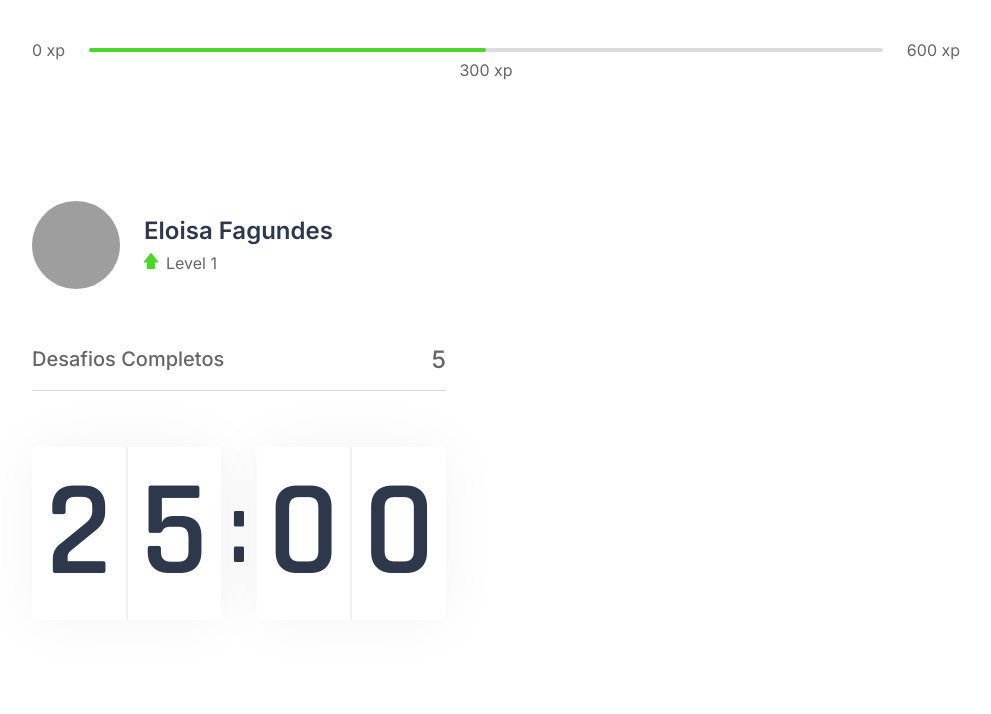
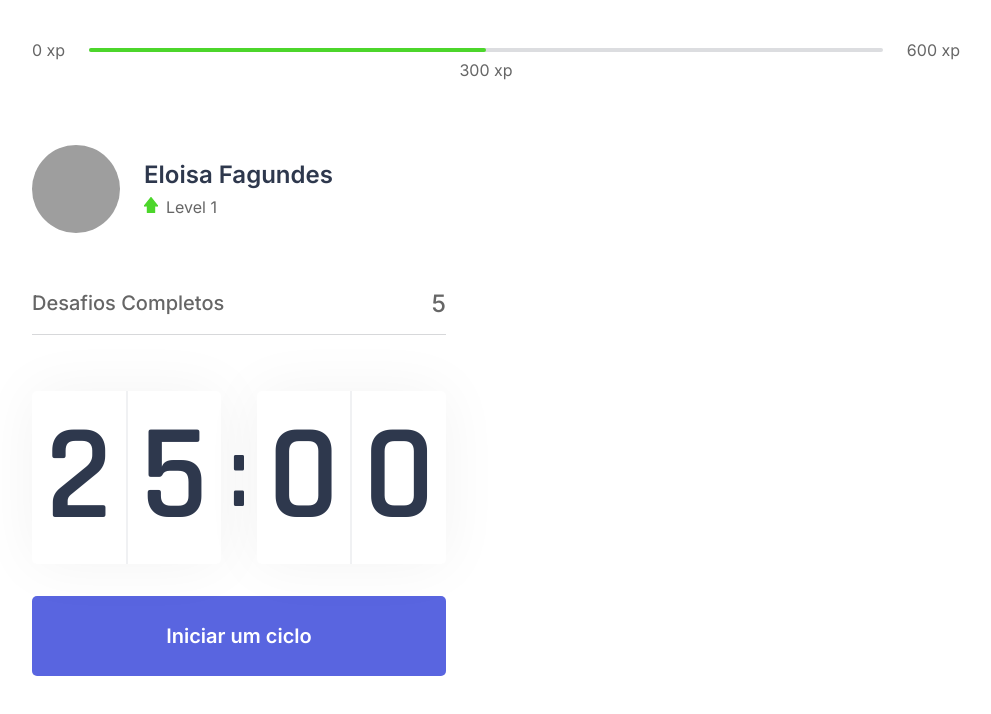
Before and after one commit to EloisaFagundes/movit-rocketseat-nextjs-contextapi, a Next.js app: page / in a window 1280 px wide. Shown: the top 714 px of the page, without its empty margins (144-1135 px from the left). Built offline with nearby package versions, Linux system fonts and the light colour scheme; grey boxes are pictures that could not be loaded.

Commit message:
feat: adiciona favicon e botão de contagem

```diff
--- a/src/components/Countdown/Countdown.tsx
+++ b/src/components/Countdown/Countdown.tsx
@@ -2,6 +2,7 @@
 
 export function Countdown() {
   return (
+      <div>
     <div className={styles.countdownContainer}>
       <div>
         <span>2</span>
@@ -13,5 +14,7 @@
         <span>0</span>
       </div>
     </div>
+<button type="button" className={styles.countdownButton}>Iniciar um ciclo</button>
+    </div>
   );
 }
--- a/src/pages/_document.tsx
+++ b/src/pages/_document.tsx
@@ -5,6 +5,8 @@
         return(
             <Html>
                 <Head>
+                <title>MOV.it</title>
+                <link rel="shoetcut icon" href="favicon.png" type="image/png" />
                 <link href="https://fonts.googleapis.com/css2?family=Inter:wght@400;500;600&family=Rajdhani:wght@600&display=swap" rel="stylesheet" />
                 <link rel="apple-touch-icon" href="%PUBLIC_URL%/logo192.png" />
                 </Head>
--- a/src/styles/components/Countdown.module.css
+++ b/src/styles/components/Countdown.module.css
@@ -37,3 +37,30 @@
     font-size: 6.25rem;
     margin: 0 0.5rem;
 }
+
+.countdownButton {
+   width: 100%;
+   height: 5rem;
+
+   margin-top: 2rem;
+
+   display: flex;
+   align-items: center;
+   justify-content: center;
+
+   border:0;
+   border-radius: 5px;
+
+   background: var(--blue);
+   color: var(--white);
+
+   font-size: 1.25rem;
+   font-weight: 600;
+
+   transition: background-color 0.2s;
+
+}
+
+.countdownButton:hover {
+    background: var(--blue-dark);
+}
```
